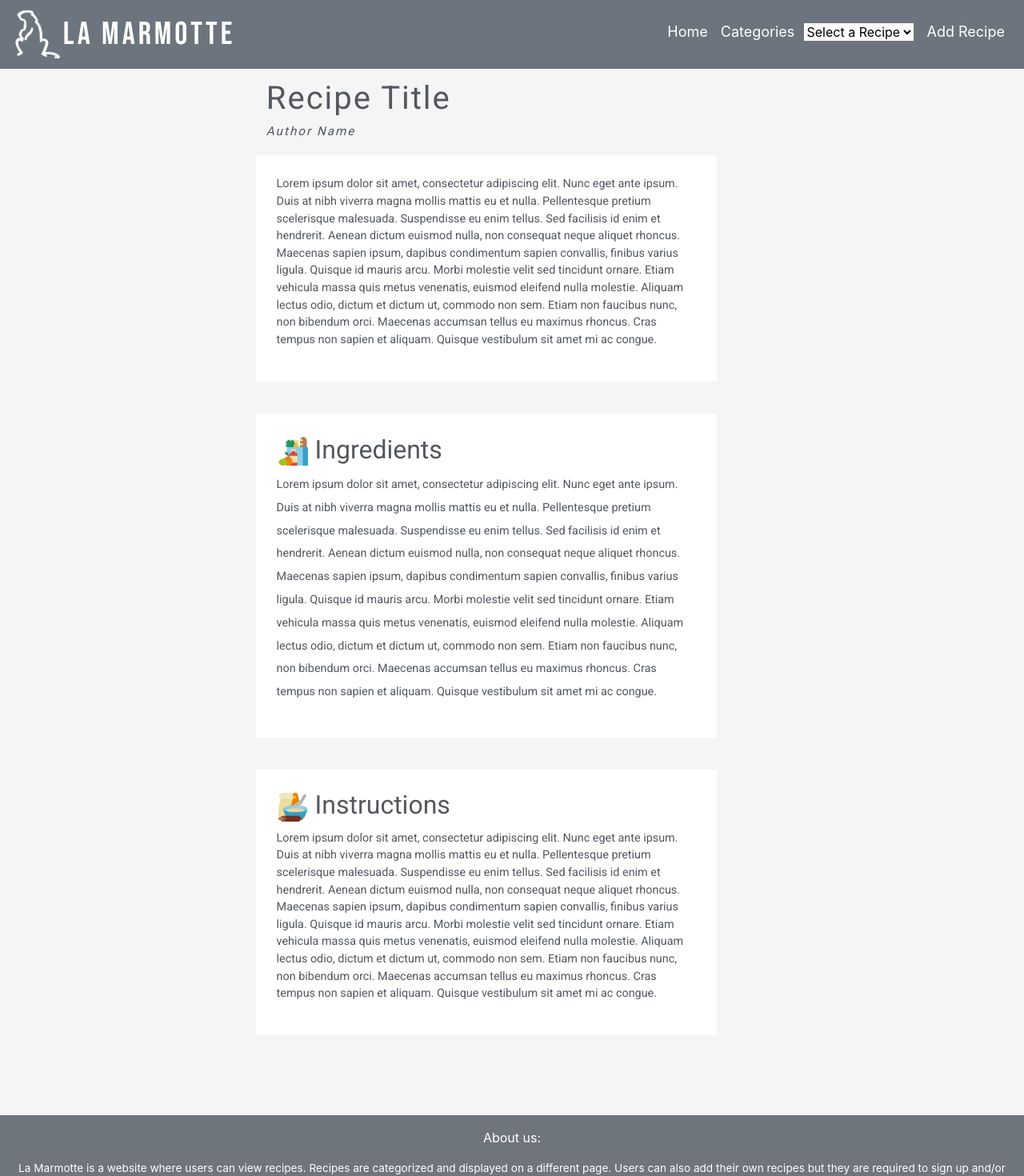
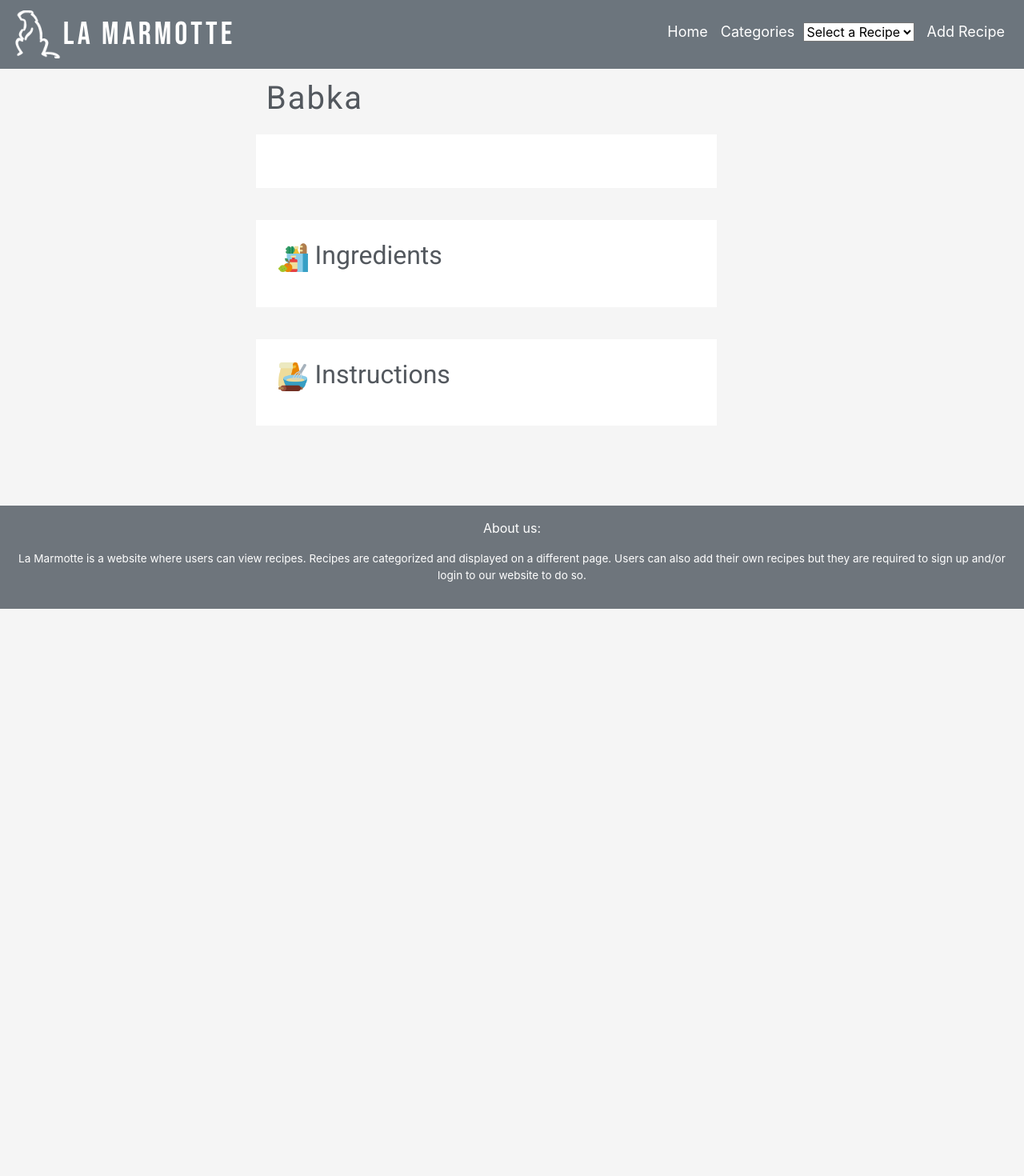
Before and after one commit to DrengrVikingr/cs391project2, a React (Create React App) app: page /recipe_page/Babka in a window 1280 px wide. Shown: the top 1470 px of the page at 80% size. After the commit the page ends 800 px from the top, so only its background shows below. Built offline with nearby package versions, Linux system fonts and the light colour scheme.

Commit message:
Merge branch 'main' of https://github.com/DrengrVikingr/cs391project2 into main

```diff
--- a/src/components/HomeRecipe.jsx
+++ b/src/components/HomeRecipe.jsx
@@ -1,7 +1,7 @@
 import React, { Component } from 'react';
 import Image from 'react-bootstrap/Image';
 import Media from 'react-bootstrap/Media';
-import Link from 'react-router-dom';
+import { Link } from 'react-router-dom';
 
 class HomeRecipe extends Component {
 
@@ -20,7 +20,7 @@ class HomeRecipe extends Component {
                         alt="image"
                     />
                     <Media.Body>
-                        <h5 className="text-warning"> <Link to="/recipe_page/${this.props.name}">  {this.props.name} </Link> </h5>
+                        <h5 className="text-warning"> <Link to={'/recipe_page/' + this.props.name}  >  {this.props.name} </Link> </h5>
                         <p>
                             {this.props.recipe}
                         </p>
@@ -29,7 +29,11 @@ class HomeRecipe extends Component {
                 </Media>
             </React.Fragment>
         );
+
     }
+
+
+
 
 
 }
--- a/src/components/Recipe.jsx
+++ b/src/components/Recipe.jsx
@@ -11,27 +11,18 @@ class Recipe extends Component {
     return (<body onload="getRecipes(); getRecipe(); checkInserted();">
       <div class="pagetitle">
 
-        <h1 id="name" class="recipe_name">Recipe Title</h1>
+        <h1 id="name" class="recipe_name">{this.props.name}</h1>
 
-        <h3 id="author" class="author"><i>Author Name</i></h3>
+        <h3 id="author" class="author"><i>{this.props.author}</i></h3>
       </div>
 
-      <div id="content"><p id="description" class="description" style={{color: 'rgb(83, 88, 94)'}}>Lorem ipsum dolor sit amet, consectetur adipiscing elit. Nunc eget ante ipsum. Duis at nibh viverra magna mollis mattis eu et nulla.
-        Pellentesque pretium scelerisque malesuada. Suspendisse eu enim tellus. Sed facilisis id enim et hendrerit. Aenean dictum euismod nulla, non consequat neque aliquet rhoncus. Maecenas sapien ipsum, dapibus condimentum sapien convallis, finibus varius ligula. Quisque id mauris arcu.
-        Morbi molestie velit sed tincidunt ornare. Etiam vehicula massa quis metus venenatis, euismod eleifend nulla molestie. Aliquam lectus odio, dictum et dictum ut, commodo non sem. Etiam non faucibus nunc, non bibendum orci. Maecenas accumsan tellus eu maximus rhoncus.
-        Cras tempus non sapien et aliquam. Quisque vestibulum sit amet mi ac congue.</p></div>
+      <div id="content"><p id="description" class="description" style={{ color: 'rgb(83, 88, 94)' }}>{this.props.description}</p></div>
 
       <div id="div_ingredients" >
-        <h2><img class="ingredient_icon" src={Grocery} /> Ingredients</h2><p id="ingredients" class="ingredients" style={{color: 'rgb(83, 88, 94)'}}>Lorem ipsum dolor sit amet, consectetur adipiscing elit. Nunc eget ante ipsum. Duis at nibh viverra magna mollis mattis eu et nulla.
-        Pellentesque pretium scelerisque malesuada. Suspendisse eu enim tellus. Sed facilisis id enim et hendrerit. Aenean dictum euismod nulla, non consequat neque aliquet rhoncus. Maecenas sapien ipsum, dapibus condimentum sapien convallis, finibus varius ligula. Quisque id mauris arcu.
-        Morbi molestie velit sed tincidunt ornare. Etiam vehicula massa quis metus venenatis, euismod eleifend nulla molestie. Aliquam lectus odio, dictum et dictum ut, commodo non sem. Etiam non faucibus nunc, non bibendum orci. Maecenas accumsan tellus eu maximus rhoncus.
-        Cras tempus non sapien et aliquam. Quisque vestibulum sit amet mi ac congue.</p></div>
+        <h2><img class="ingredient_icon" src={Grocery} /> Ingredients</h2><p id="ingredients" class="ingredients" style={{ color: 'rgb(83, 88, 94)' }}>{this.props.ingredients}</p></div>
 
       <div id="div_instructions" >
-        <h2><img class="instructions_icon" src={Bake} /> Instructions</h2><p id="instructions" class="instructions"style={{color: 'rgb(83, 88, 94)'}}>Lorem ipsum dolor sit amet, consectetur adipiscing elit. Nunc eget ante ipsum. Duis at nibh viverra magna mollis mattis eu et nulla.
-        Pellentesque pretium scelerisque malesuada. Suspendisse eu enim tellus. Sed facilisis id enim et hendrerit. Aenean dictum euismod nulla, non consequat neque aliquet rhoncus. Maecenas sapien ipsum, dapibus condimentum sapien convallis, finibus varius ligula. Quisque id mauris arcu.
-        Morbi molestie velit sed tincidunt ornare. Etiam vehicula massa quis metus venenatis, euismod eleifend nulla molestie. Aliquam lectus odio, dictum et dictum ut, commodo non sem. Etiam non faucibus nunc, non bibendum orci. Maecenas accumsan tellus eu maximus rhoncus.
-        Cras tempus non sapien et aliquam. Quisque vestibulum sit amet mi ac congue.</p></div>
+        <h2><img class="instructions_icon" src={Bake} /> Instructions</h2><p id="instructions" class="instructions" style={{ color: 'rgb(83, 88, 94)' }}>{this.props.instructions}</p></div>
     </body>);
   }
 }
@@ -86,7 +77,7 @@ function readRecipeIndex(name, url = window.location.href) {
 function checkInserted() {
   if (localStorage) {
     if (localStorage.getItem("inserted") == null) {
-      setTimeout(function(){document.location.href = "../home/index.html";},250);
+      setTimeout(function () { document.location.href = "../home/index.html"; }, 250);
     }
   }
   else {
--- /dev/null
+++ b/src/components/recipe_info/Babka.jsx
@@ -0,0 +1,40 @@
+import React, { Component } from 'react';
+import Footer from '../Footer';
+import NavBar from '../NavBar';
+import Recipe from '../Recipe';
+
+class Babka extends Component {
+    state = {}
+    render() {
+        return (
+            <React.Fragment>
+                <NavBar />
+                <Recipe name={this.getName("Babka")} author={this.getAuthor("Babka")} description={this.getDesc("Babka")} ingredients={this.getIngredients("Babka")} instructions={this.getInstructions("Babka")} />
+                <Footer />
+            </React.Fragment>
+        );
+    }
+
+    getName(name) {
+        return "Babka";
+    }
+
+    getAuthor(name) {
+        return "";
+    }
+
+    getDesc(name) {
+        return "";
+    }
+
+    getIngredients(name) {
+        return "";
+    }
+
+    getInstructions(name) {
+        return "";
+    }
+
+}
+
+export default Babka;
--- a/src/recipe_page.js
+++ b/src/recipe_page.js
@@ -3,18 +3,25 @@ import Footer from './components/Footer';
 import Recipe from './components/Recipe';
 import NavBar from './components/NavBar';
 import './App.css';
+import Babka from './components/recipe_info/Babka';
+import { BrowserRouter as Router, Route, Switch } from 'react-router-dom';
+
 
 class RecipePage extends Component {
     state = {}
     render() {
         return (
-            <React.Fragment>
-                <NavBar/>
-                <Recipe/>
-                <Footer />
-            </React.Fragment>
+            <Router>
+                <Switch>
+                    <Route path="/recipe_page/Babka" component={Babka} />
+                </Switch>
+
+
+            </Router>
         );
     }
+
 }
 
+
 export default RecipePage;
```
Also changed, not shown: 1 other file (tests, documents, lock files or other folders). Lines whose indentation alone changed are shown as unchanged.
